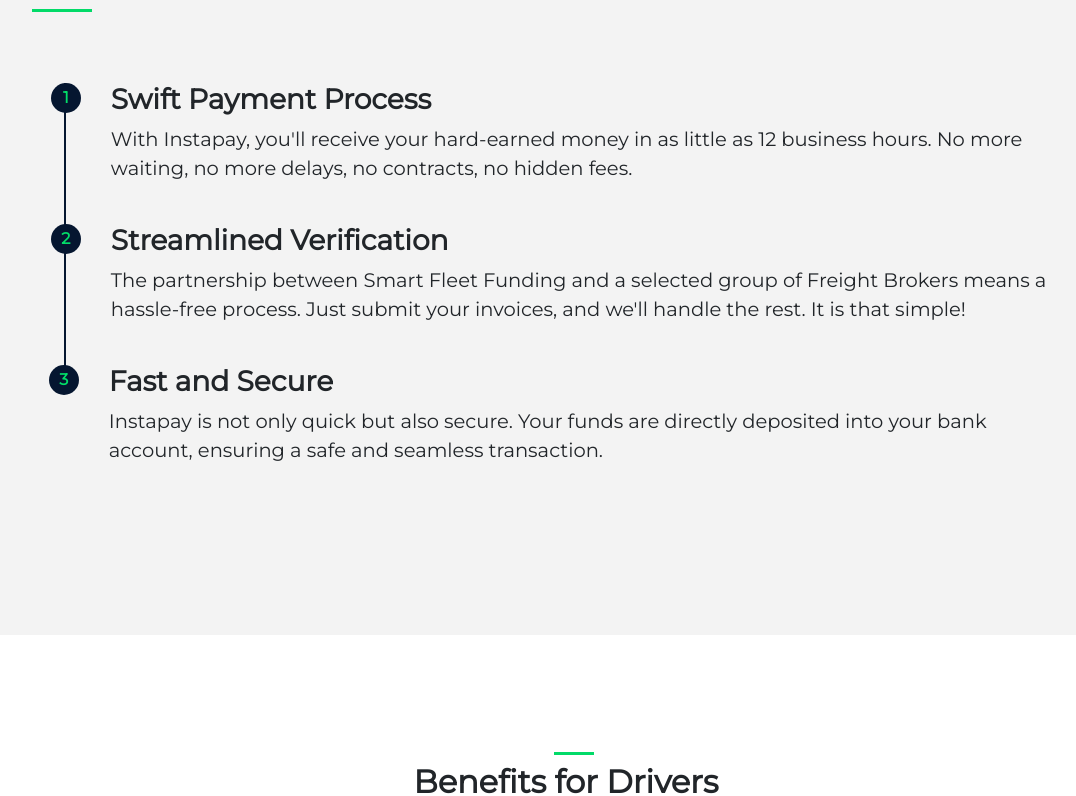
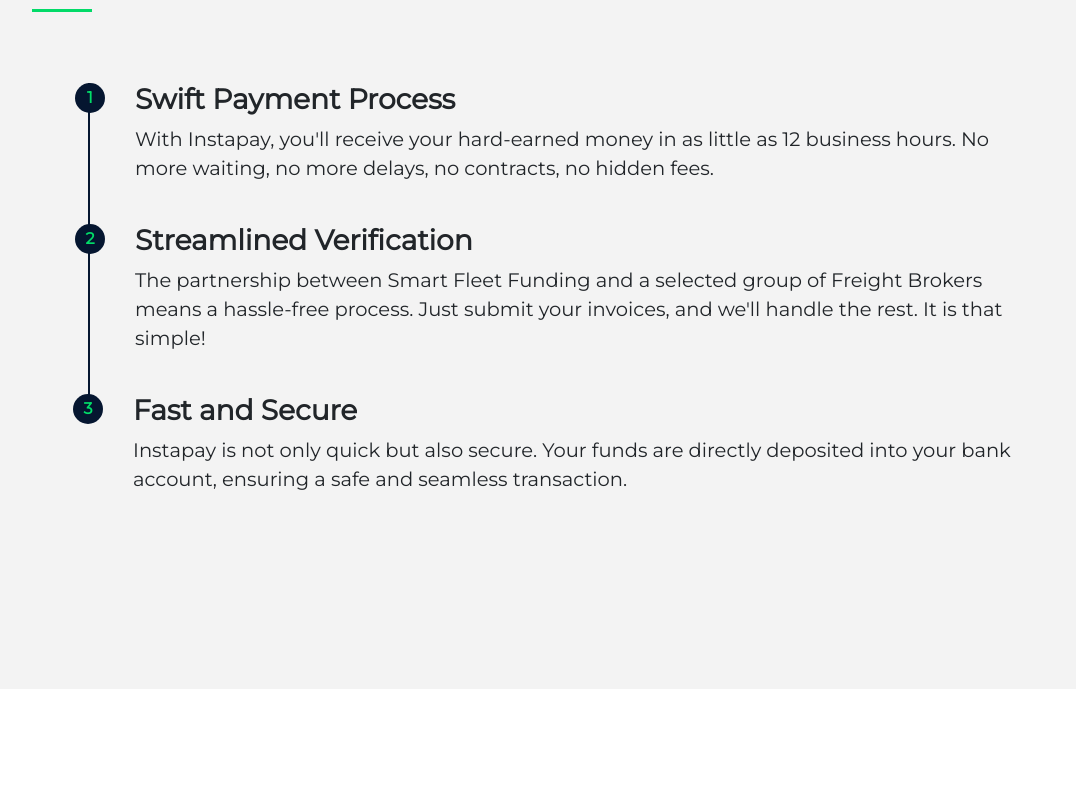
Before and after one commit to Rizwan884/smartfleetfunding-website, a Next.js app: page /instapay in a window 1280 px wide. Shown: the part 733-1529 px from the top of the page, without its empty margins (74-1150 px from the left). Built offline with nearby package versions, Linux system fonts and the light colour scheme.

Commit message:
Steps Fix

```diff
--- a/src/app/styles/globals.css
+++ b/src/app/styles/globals.css
@@ -59,6 +59,10 @@
 }
 .bg-img{
   background-image: url("../../../public/images/background.jpg");
+}
+
+.m-5{
+  margin: 5rem !important;
 }
 
 .pt-6{
--- a/src/components/steps.tsx
+++ b/src/components/steps.tsx
@@ -22,7 +22,7 @@
         <Container>
           <h1 className="fw-600 fs-2 mb-0 mx-4">How it works</h1>
           <div className="line mt-0 mb-6 mx-4 mt-1 w-3"></div>
-          <Row className="d-flex flex-column" style={{ margin: "5%" }}>
+          <Row className="d-flex flex-column m-5">
             {steps.map((step, index) => (
               <div className="step-container" key={index}>
                 <div className="step-number position-relative">
```
